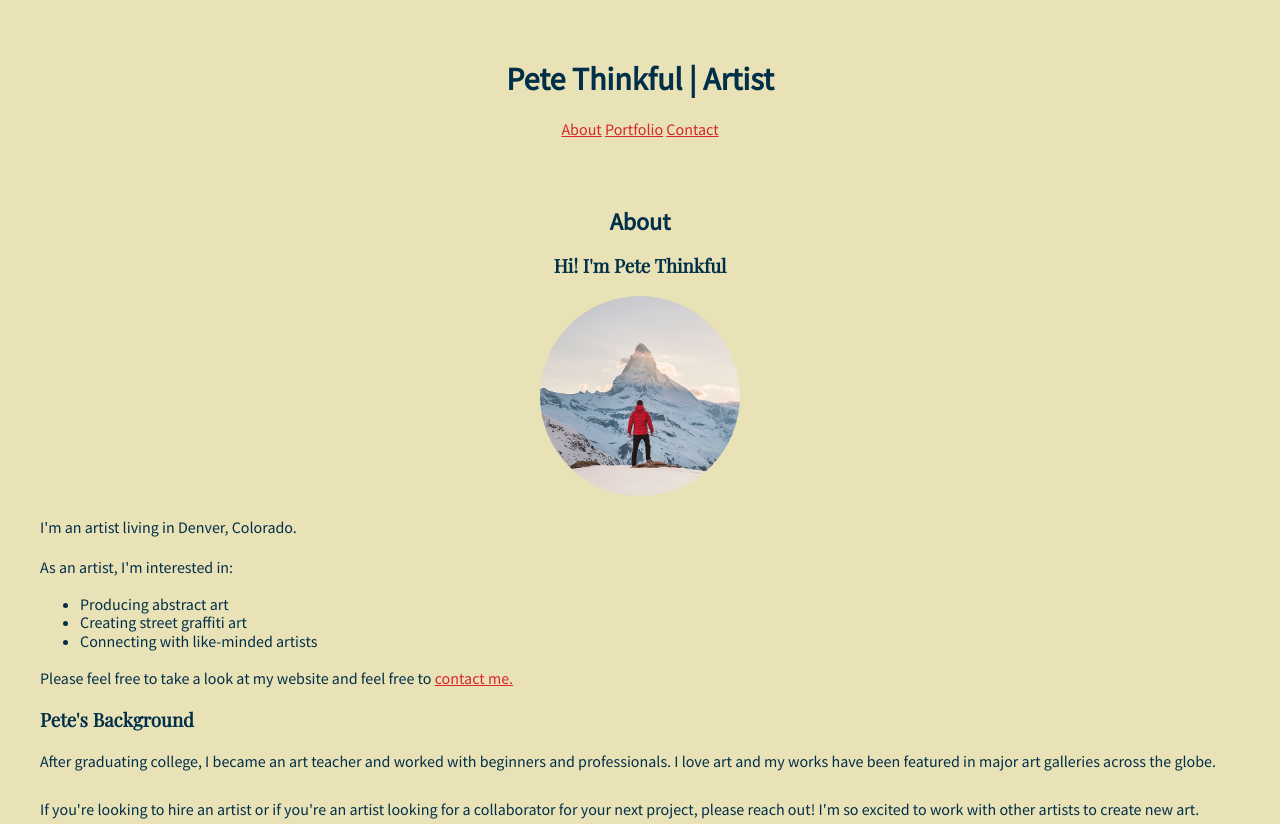
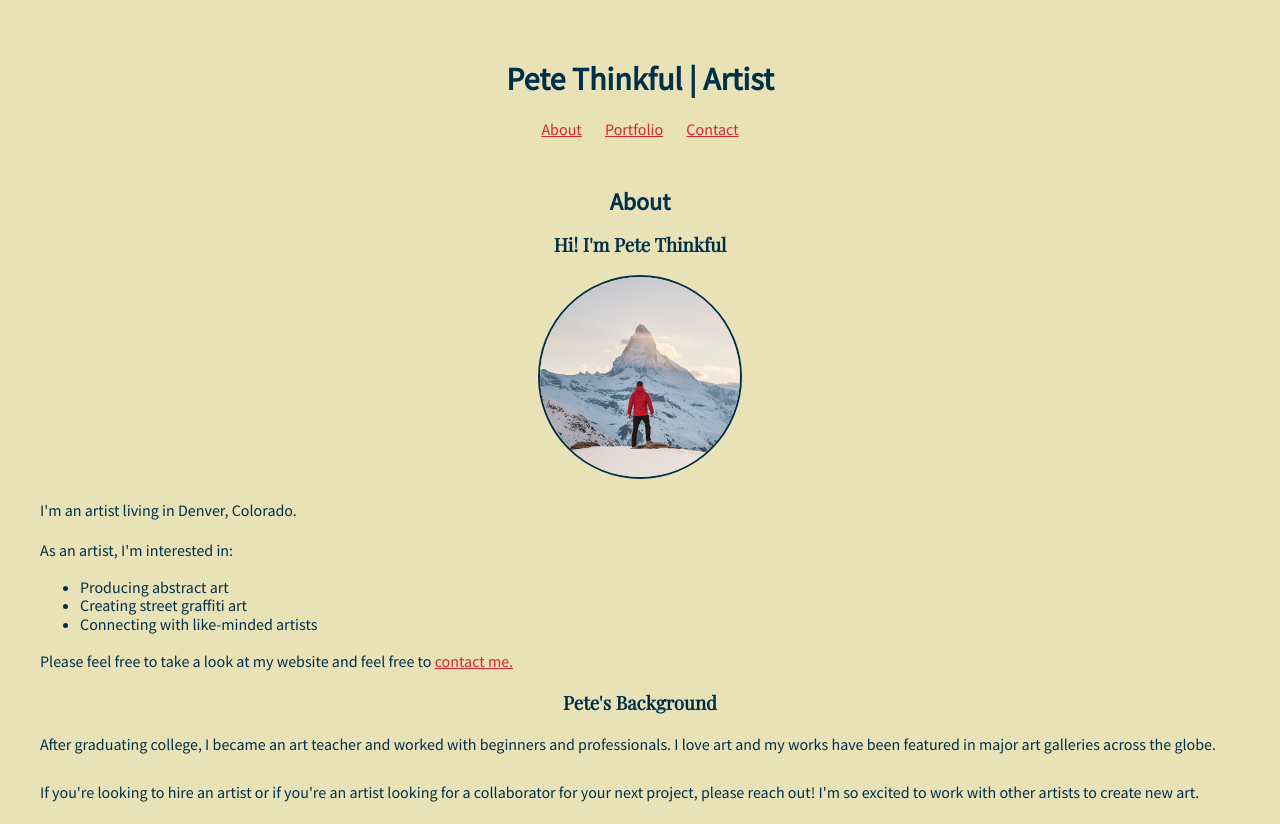
Before and after one commit to anajjar-indeed/pete, a plain HTML site: page index.html in a window 1280 px wide. Shown: the top 824 px of the page. Drawn offline with nearby package versions, Linux system fonts and the light colour scheme.

Commit message:
Update style.css
edit css

```diff
--- a/style.css
+++ b/style.css
@@ -5,23 +5,35 @@ body {
   color: #003049;
   font-family: "Source Sans Pro", Tahoma, Geneva, Verdana, sans-serif;
   padding: 40px;
-  background-color:  #eae2b7;;
+  background-color:  #eae2b7;
 }
 
 /* Set the font family for any h1, h2, or h3 heading */
-#navi{
+header{
   text-align: center;
+  margin: auto;
+}
+
+footer{
+  text-align: center;
+  margin: auto;
+}
+
+#about{
+  text-align: center;
+   margin: auto;
 }
 
 #pete{
-  text-align: center;
+   margin: auto;
   .image-circle {
     border-radius: 50%;
+    border: 2px solid #003049;
   }
 }
 
-#list{
-
+#navi a{
+  margin: 10px;
 }
 
 article div {
@@ -45,6 +57,7 @@ h2 {
 }
 h3 {
   font-family: "Playfair Display", Times, serif;
+  text-align: center;
 }
 
 article {
@@ -54,6 +67,7 @@ article {
 
 p {
   line-height: 1.5;
+  text-align: left;
 }
 
 /* The div container constrains the content width within the main container to 600px */
@@ -71,8 +85,3 @@ img {
 hr {
   border: 1px solid black;
 }
-
-/* Add your solution below */
-
-.image-circle {
-}
```
